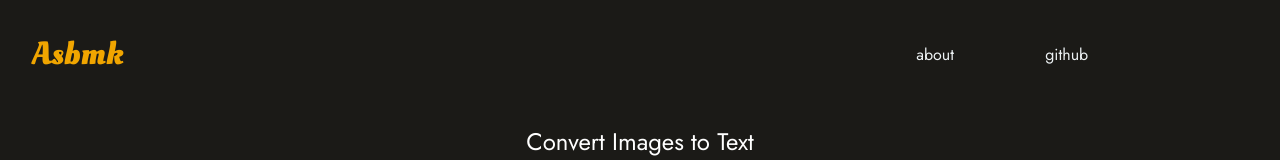
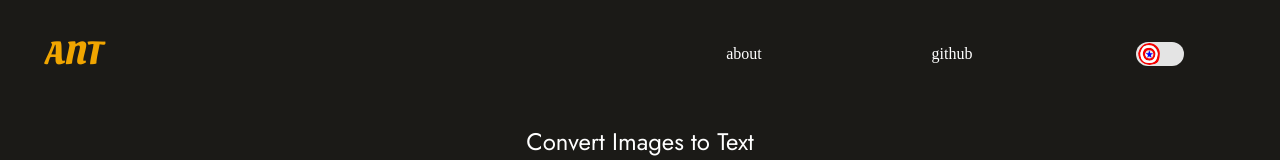
Before and after one commit to dddharamveer/Minor_Project, a React (Create React App) app: page / in a window 1280 px wide. Shown: the top 160 px of the page. Built offline with nearby package versions, Linux system fonts and the light colour scheme; a web font is replaced by a local one.

Commit message:
navbarChanges

```diff
--- a/src/components/Navbar/Navbar.js
+++ b/src/components/Navbar/Navbar.js
@@ -1,18 +1,40 @@
+import { useState } from "react";
 import { Link } from "react-router-dom";
 import classes from "./Navbar.module.css";
 
 const Navbar = (props) => {
+  const [menuButton, setMenuButton] = useState(false);
+  const [innerWidth, setinnerWidth] = useState(window.innerWidth);
+
+  const innerHandler = () => {
+    setinnerWidth(window.innerWidth);
+  };
+  window.addEventListener("resize", innerHandler);
+  let links;
+  const HandleMobileButton = () => {
+    setMenuButton((prev) => !prev);
+
+  };
+  if(menuButton && innerWidth<800){
+    links=classes['linksShow'];
+  }
   return (
-    <nav className={classes.navbar}>
-      <Link className={classes.logo} to='/'>asbmk</Link>
-      <div className={classes.links}>
+    <nav className={classes.navbar }>
+      <div className={classes["logoDiv"]}>
+        <Link className={classes.logo} to="/">
+          ANT
+        </Link>
+        {innerWidth < 800 && (
+          <p onClick={HandleMobileButton} className={classes.mobileIcon}></p>
+        )}
+      </div>
+      <div className={`${classes.links} ${links}`}>
         <Link to="/about">about</Link>
         <a>github</a>
-        {/* <div className={classes.switchDiv}>
+        <div className={classes.switchDiv}>
           <input type="checkbox" id="switch" className={classes.switch} />
           <label htmlFor="switch" className={classes.switch}>Toggle</label>
-        </div> */}
-
+        </div>
       </div>
     </nav>
   );
--- a/src/components/Navbar/Navbar.module.css
+++ b/src/components/Navbar/Navbar.module.css
@@ -1,18 +1,16 @@
 @import url('https://fonts.googleapis.com/css2?family=Roboto:ital,wght@1,300&display=swap');
 
 .navbar {
-    display: grid;
-    grid-template-columns: 2fr 1fr;
-    width: 100%;
-    align-items: center;
-    justify-content: center;
+    grid-template-rows: 1fr 1fr;
 }
 
-.links {
+
+
+/* .links {
     display: grid;
     justify-content: flex-end;
     margin: 1rem;
-    grid-template-columns: 1fr 1fr 1fr;
+    grid-template-columns: 1fr 1fr ;
     align-items: center;
 }
 
@@ -25,10 +23,35 @@
     align-items: center;
     text-decoration:none;
     cursor: none;
+} */
+/*
+.links a:hover {
+    color: #f0a400;
+} */
+.logoDiv{
+    margin: 1em;
+    display: grid;
+    grid-template-columns: repeat(7,1fr);
+
+}
+.links{
+
+    display: none;
+    grid-template-rows: 1fr 1fr 1fr;
+    justify-items: flex-end;
+
+
+
+}
+.linksShow{
+    display:grid;
+
 }
 
-.links a:hover {
-    color: #f0a400;
+.links a{
+    padding: .5rem 1rem;
+    text-decoration: none;
+    color: white;
 }
 
 .logo {
@@ -37,10 +60,20 @@
     text-transform: capitalize;
     color: #F0A500;
     font-size: 2em;
-    margin: 1em;
+    grid-column: 4;
     text-decoration:none;
+    text-align: center;
+}
+
+.mobileIcon{
+    background: url(./ellipsis-vertical-solid.svg);
+   background-repeat: no-repeat;
+   grid-column: 7;
+   background-position:right;
+   fill: white;
 }
 .switchDiv{
+    padding: .5rem 1rem;
 display: grid;
 align-items: center;
 justify-items: center;
@@ -97,20 +130,33 @@ input:checked+.switch:after {
 }
 
 
+@media screen and (min-width:800px) {
+    .navbar{
+        display: grid;
+        grid-template-columns: 1fr 1fr ;
+        grid-template-rows: none;
+        padding: 1rem;
 
-@media only screen and (max-width: 600px) {
-    .navbar {
+    }
+    .logo{
+        grid-area: 1;
+    }
 
-        grid-template-columns: 1fr 1fr;
+    .links{
+        display: grid;
+        grid-template-columns: 1fr 1fr 1fr;
+        grid-template-rows: none;
+        justify-items: center;
+        align-items: center;
+
+    }
+    .links a{
+        padding: 0rem;
+    }
+    .logoDiv{
+        margin: 1em;
+        display: grid;
+        grid-template-columns: repeat(7,1fr);
 
     }
 }
-
-
-@media only screen and (max-width: 400px) {
-    .navbar {
-
-        grid-template-columns: 1fr 1fr;
-
-    }
-}
```
Also changed, not shown: src/components/Navbar/ellipsis-vertical-solid.svg (added).
